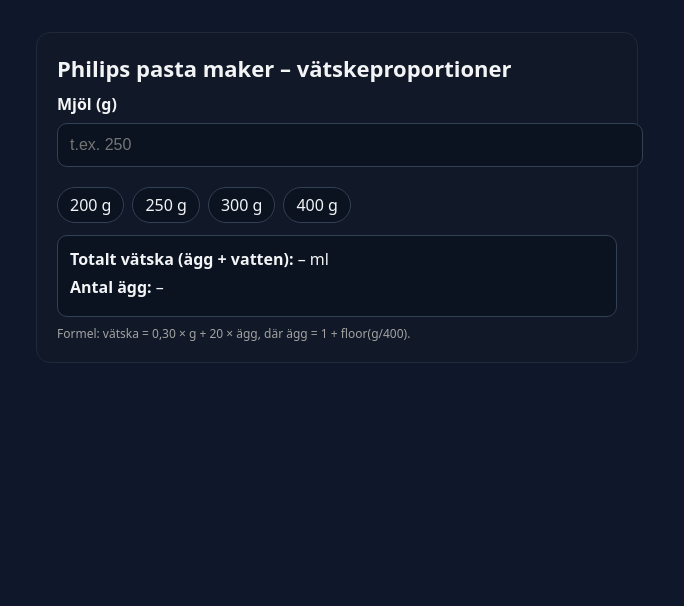
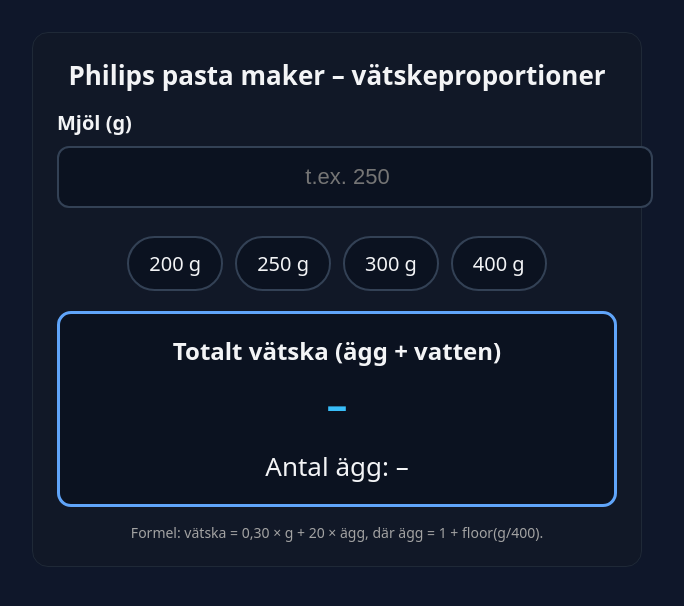
Before and after one commit to BaltaXYZ/philips-pasta-maker, a plain HTML site: page index.html in a window 1280 px wide. Shown: the whole page, without its empty margins (303-987 px from the left). Drawn offline with Linux system fonts and the light colour scheme.

Commit message:
Update index.html

```diff
--- a/index.html
+++ b/index.html
@@ -6,16 +6,18 @@
   <title>Philips pasta maker – vätskeproportioner</title>
   <style>
     body { font-family: system-ui, -apple-system, Segoe UI, Roboto, Helvetica, Arial; background: #0f172a; color: #f3f4f6; padding: 24px; }
-    .container { max-width: 560px; margin: auto; background: #111827; padding: 20px; border-radius: 14px; border: 1px solid #1f2937; }
-    h1 { margin: 0 0 10px; font-size: 22px; }
-    label { display: block; margin-bottom: 8px; font-weight: 600; }
-    input { width: 100%; padding: 12px; font-size: 1rem; margin-bottom: 12px; border-radius: 10px; border: 1px solid #334155; background: #0b1220; color: #f3f4f6; }
-    .chips { display: flex; gap: 8px; flex-wrap: wrap; margin: 8px 0 12px; }
-    .chip { background: #0b1220; border: 1px solid #334155; border-radius: 999px; padding: 6px 12px; cursor: pointer; user-select: none; }
+    .container { max-width: 560px; margin: auto; background: #111827; padding: 24px; border-radius: 16px; border: 1px solid #1f2937; }
+    h1 { margin: 0 0 16px; font-size: 26px; text-align: center; }
+    label { display: block; margin-bottom: 10px; font-weight: 600; font-size: 20px; }
+    input { width: 100%; padding: 16px; font-size: 22px; margin-bottom: 16px; border-radius: 12px; border: 2px solid #334155; background: #0b1220; color: #f3f4f6; text-align: center; }
+    .chips { display: flex; gap: 12px; flex-wrap: wrap; margin: 12px 0 20px; justify-content: center; }
+    .chip { background: #0b1220; border: 2px solid #334155; border-radius: 999px; padding: 12px 20px; cursor: pointer; user-select: none; font-size: 20px; }
     .chip:hover { background: #1e293b; }
-    .result { background: #0b1220; padding: 12px; border-radius: 10px; border: 1px solid #334155; }
-    .result div { margin-bottom: 6px; }
-    .muted { color: #a3a3a3; font-size: 12px; margin-top: 8px; }
+    .result-box { background: #0b1220; padding: 20px; border-radius: 14px; border: 3px solid #60a5fa; margin-top: 20px; text-align: center; }
+    .result-box strong { display: block; font-size: 24px; margin-bottom: 8px; }
+    .result-value { font-size: 42px; font-weight: bold; color: #38bdf8; }
+    .eggs { font-size: 26px; margin-top: 16px; }
+    .muted { color: #a3a3a3; font-size: 14px; margin-top: 16px; text-align: center; }
   </style>
 </head>
 <body>
@@ -31,9 +33,10 @@
       <div class="chip" data-g="400">400 g</div>
     </div>
 
-    <div class="result">
-      <div><strong>Totalt vätska (ägg + vatten):</strong> <span id="total">–</span> ml</div>
-      <div><strong>Antal ägg:</strong> <span id="eggs">–</span></div>
+    <div class="result-box">
+      <strong>Totalt vätska (ägg + vatten)</strong>
+      <div class="result-value" id="total">–</div>
+      <div class="eggs">Antal ägg: <span id="eggs">–</span></div>
     </div>
     <div class="muted">Formel: vätska = 0,30 × g + 20 × ägg, där ägg = 1 + floor(g/400).</div>
   </div>
@@ -44,9 +47,7 @@
     const eggsEl = document.getElementById('eggs');
 
     function compute(g){
-      // Antal ägg: 1 upp till 399 g, 2 för 400–799 g, 3 för 800–1199 g, osv.
       const eggs = 1 + Math.floor(g / 400);
-      // Totalt vätska enligt datapunkterna: 200→80, 250→95, 400→160
       const totalLiquid = 0.30 * g + 20 * eggs;
       return { eggs, totalLiquid };
     }
@@ -59,7 +60,7 @@
         return;
       }
       const { eggs, totalLiquid } = compute(g);
-      totalEl.textContent = totalLiquid.toFixed(1);
+      totalEl.textContent = totalLiquid.toFixed(1) + ' ml';
       eggsEl.textContent = eggs;
     }
 
```
